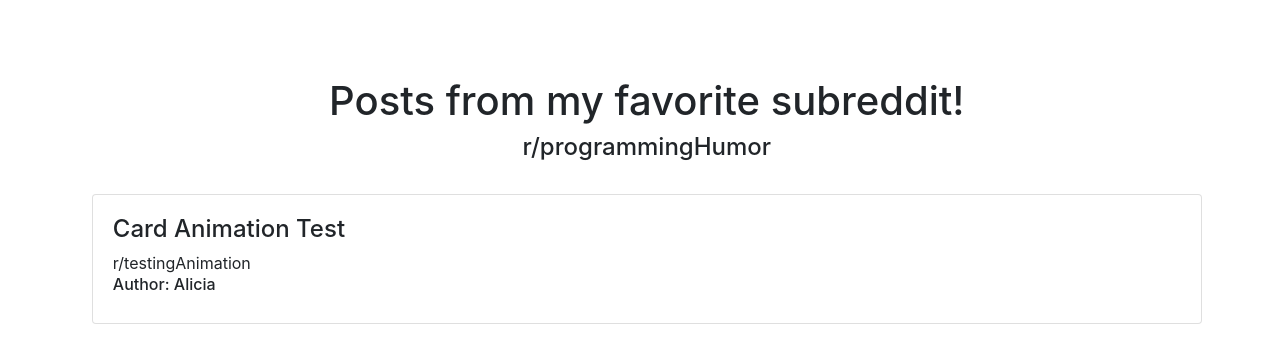
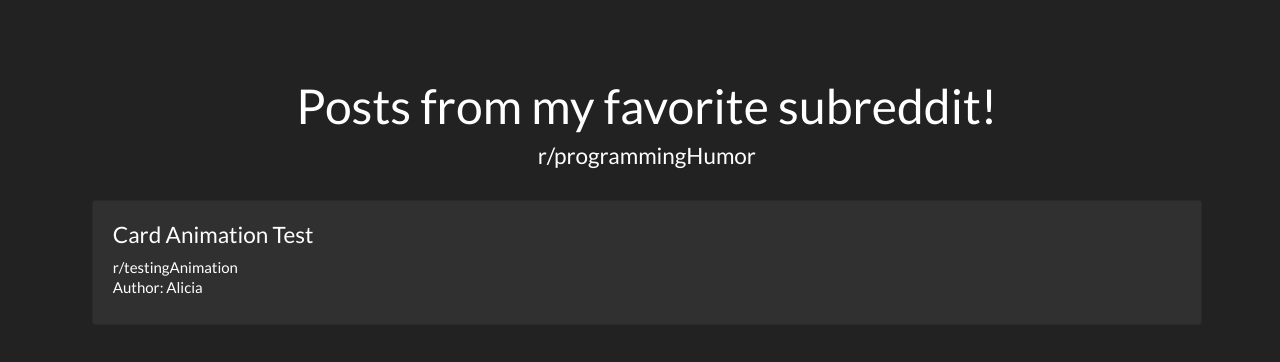
Before and after one commit to AliciaGrevsten/jquery-reddit-application-alicia, a plain HTML site: page index.html in a window 1280 px wide. Drawn offline with nearby package versions, Linux system fonts and the light colour scheme; no server answers.

```diff
--- a/index.html
+++ b/index.html
@@ -3,9 +3,8 @@
 <head>
     <meta charset="UTF-8">
     <meta name="viewport" content="width=device-width, initial-scale=1.0">
-    <link rel="stylesheet" href="https://stackpath.bootstrapcdn.com/bootstrap/4.1.3/css/bootstrap.min.css" integrity="sha384-MCw98/SFnGE8fJT3GXwEOngsV7Zt27NXFoaoApmYm81iuXoPkFOJwJ8ERdknLPMO" crossorigin="anonymous">
-<!--     <link rel="stylesheet" href="https://stackpath.bootstrapcdn.com/bootswatch/4.5.2/darkly/bootstrap.min.css" integrity="sha384-nNK9n28pDUDDgIiIqZ/MiyO3F4/9vsMtReZK39klb/MtkZI3/LtjSjlmyVPS3KdN" crossorigin="anonymous">
- -->    <link rel="stylesheet" href="style.css">
+    <link rel="stylesheet" href="https://stackpath.bootstrapcdn.com/bootswatch/4.5.2/darkly/bootstrap.min.css" integrity="sha384-nNK9n28pDUDDgIiIqZ/MiyO3F4/9vsMtReZK39klb/MtkZI3/LtjSjlmyVPS3KdN" crossorigin="anonymous">
+ <link rel="stylesheet" href="style.css">
     <title>jQuery and Ajax Task</title>
 </head>
 <body>
```
Also changed, not shown: script.js (+4 -3 lines).
